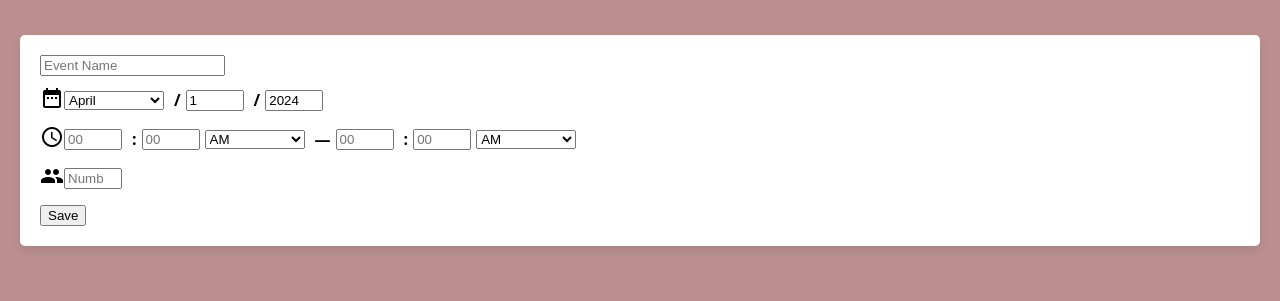
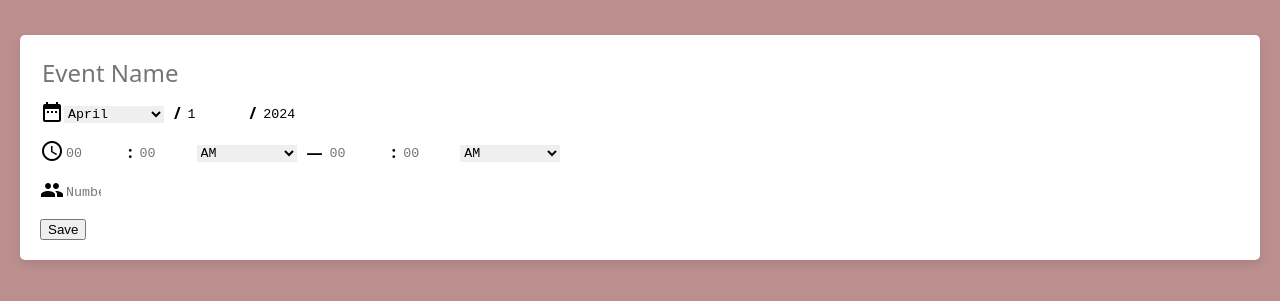
Before and after one commit to debra80/hrs, a plain HTML site: page index.html in a window 1280 px wide. Shown: the part 81-382 px from the top of the page. Drawn offline with Linux system fonts and the light colour scheme.

Commit message:
Update styles.css

```diff
--- a/styles.css
+++ b/styles.css
@@ -100,6 +100,19 @@ main {
 }
 
 .input-group span {
-    margin: 0 5px;
+    margin: 0 5px 3px 5px;
     font-weight: bold;
+    font-family: system-ui;
 }
+
+input, select {
+    border: none;
+    font-family: monospace;
+}
+
+input#event {
+    width: 100%;
+    font-size: x-large;
+    font-family: system-ui;
+    font-weight: 500;
+}
```
